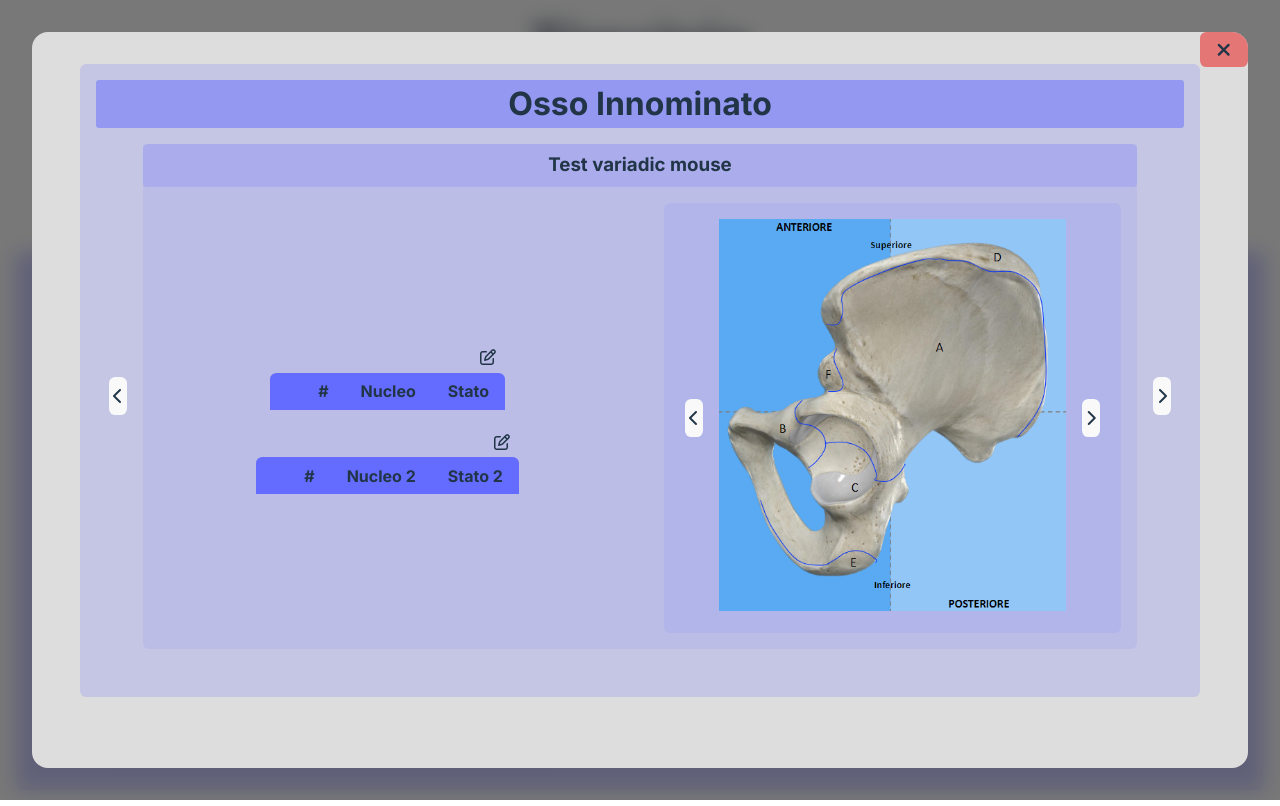
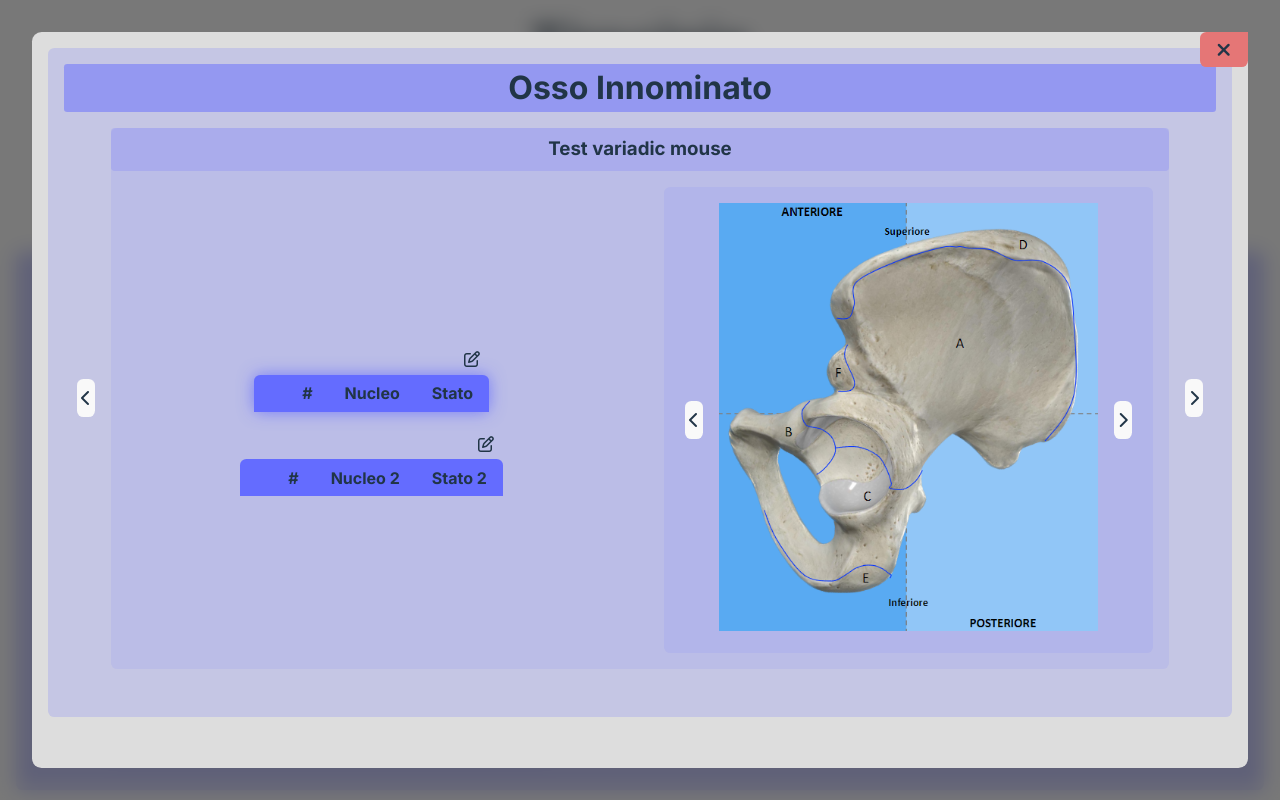
Before and after one commit to nixpare/tirocinio, a React (Vite) app: page / in a window 1280 px wide. Both pictures are taken after a click on the button "View". Built offline with nearby package versions, Linux system fonts and the light colour scheme.

Commit message:
Fixed fullscreen ovelay style

```diff
--- a/src/components/Skeleton/Skeleton.css
+++ b/src/components/Skeleton/Skeleton.css
@@ -52,8 +52,8 @@
 
 .edit-bone-popup {
 	background-color: #ddd;
-	padding: 2em 3em;
-	border-radius: 1em;
+	padding: 1em;
+	border-radius: .6em;
 	position: relative;
 	height: 100%;
 	max-width: 100%;
@@ -61,9 +61,10 @@
 }
 
 .edit-bone-popup > button {
-	position: absolute;
-	top: 0em;
-	right: 0em;
+	position: fixed;
+	top: 2em;
+	right: 2em;
+	border-top-right-radius: 0;
 	padding: .5em 1em .3em;
 	background-color: #e57676;
 }
--- a/src/components/UI/FullscreenOverlay.css
+++ b/src/components/UI/FullscreenOverlay.css
@@ -17,3 +17,7 @@
 	justify-content: center;
 	padding: 2em;
 }
+
+.fullscreen-overlay > div > * {
+	isolation: isolate;
+}
```
